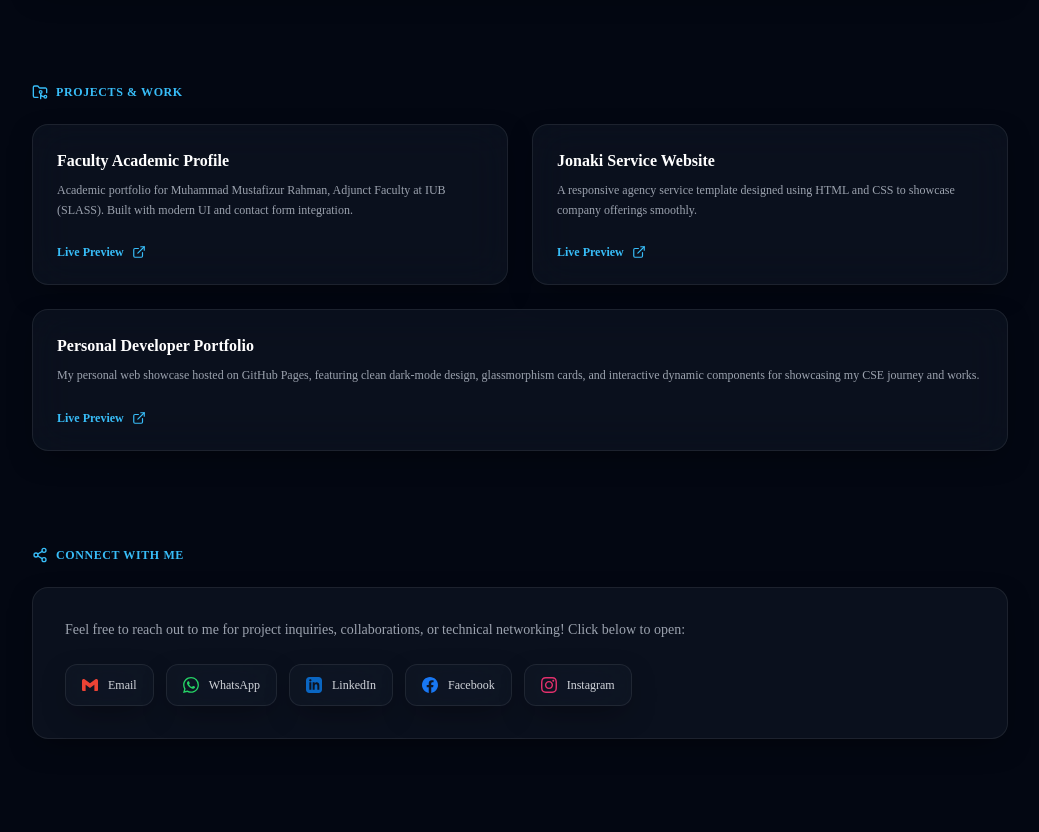
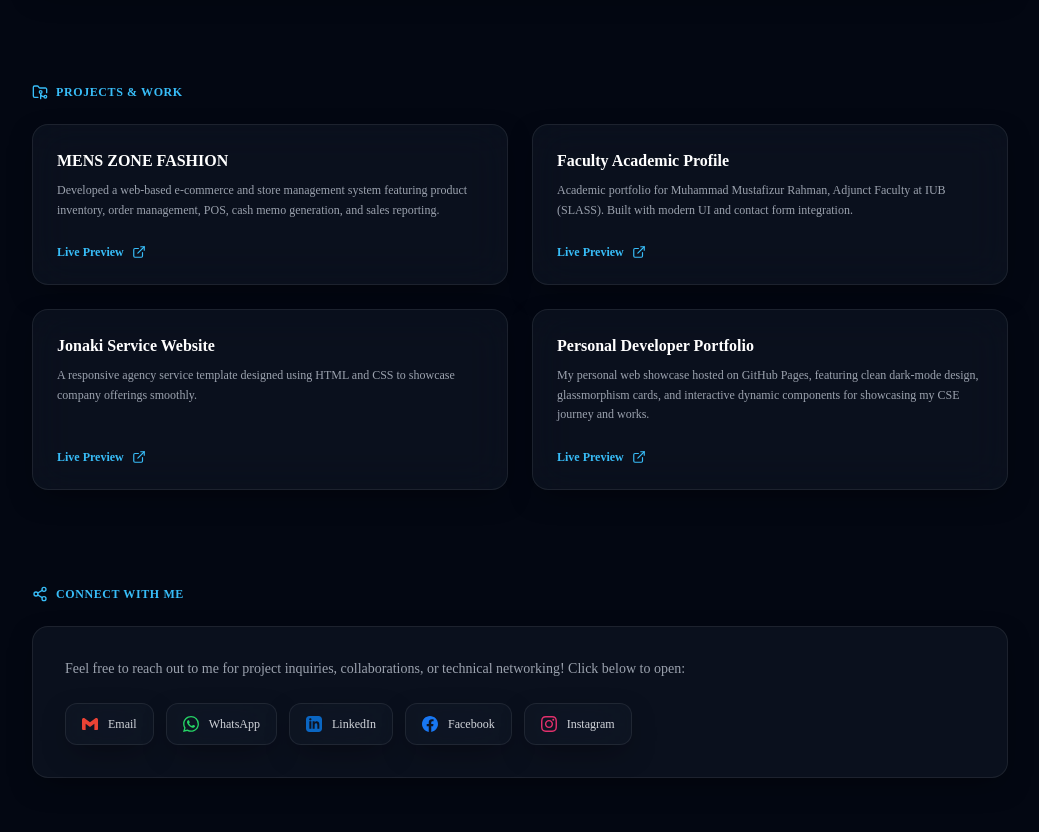
Before and after one commit to MehediHasanSeyam/Mehedi-Hasan-Seyam, a plain HTML site: page index.html in a window 1280 px wide. Shown: the part 2280-3112 px from the top of the page, without its empty margins (120-1159 px from the left). Drawn offline with nearby package versions, Linux system fonts and the light colour scheme.

Commit message:
Added MENS ZONE FASHION project and updated portfolio

```diff
--- a/index.html
+++ b/index.html
@@ -484,7 +484,22 @@
       </h2>
 
       <div class="grid grid-cols-1 md:grid-cols-2 gap-6">
+
+        <!-- MENS ZONE FASHION (NEW PROJECT ADDED) -->
         <div class="glass-card rounded-2xl p-6 space-y-4 flex flex-col justify-between reveal slide-left stagger-1">
+          <div>
+            <h3 class="text-base font-bold text-white">MENS ZONE FASHION</h3>
+            <p class="text-xs text-gray-400 mt-2 leading-relaxed">
+              Developed a web-based e-commerce and store management system featuring product inventory, order management, POS, cash memo generation, and sales reporting.
+            </p>
+          </div>
+          <a href="https://mehedihasanseyam.github.io/MENS-ZONE-FASHION/" target="_blank" class="click-btn inline-flex items-center gap-2 text-xs font-semibold text-sky-400 hover:text-sky-300 pt-2 transition-transform hover:translate-x-1 duration-500">
+            Live Preview <i data-lucide="external-link" class="w-3.5 h-3.5"></i>
+          </a>
+        </div>
+
+        <!-- Faculty Academic Profile -->
+        <div class="glass-card rounded-2xl p-6 space-y-4 flex flex-col justify-between reveal slide-right stagger-2">
           <div>
             <h3 class="text-base font-bold text-white">Faculty Academic Profile</h3>
             <p class="text-xs text-gray-400 mt-2 leading-relaxed">
@@ -496,7 +511,8 @@
           </a>
         </div>
 
-        <div class="glass-card rounded-2xl p-6 space-y-4 flex flex-col justify-between reveal slide-right stagger-2">
+        <!-- Jonaki Service Website -->
+        <div class="glass-card rounded-2xl p-6 space-y-4 flex flex-col justify-between reveal slide-left stagger-3">
           <div>
             <h3 class="text-base font-bold text-white">Jonaki Service Website</h3>
             <p class="text-xs text-gray-400 mt-2 leading-relaxed">
@@ -509,7 +525,7 @@
         </div>
 
         <!-- PERSONAL PORTFOLIO CARD -->
-        <div class="glass-card rounded-2xl p-6 space-y-4 flex flex-col justify-between reveal slide-left stagger-3 md:col-span-2">
+        <div class="glass-card rounded-2xl p-6 space-y-4 flex flex-col justify-between reveal slide-right stagger-4">
           <div>
             <h3 class="text-base font-bold text-white">Personal Developer Portfolio</h3>
             <p class="text-xs text-gray-400 mt-2 leading-relaxed">
@@ -520,6 +536,7 @@
             Live Preview <i data-lucide="external-link" class="w-3.5 h-3.5"></i>
           </a>
         </div>
+
       </div>
     </section>
 
```
